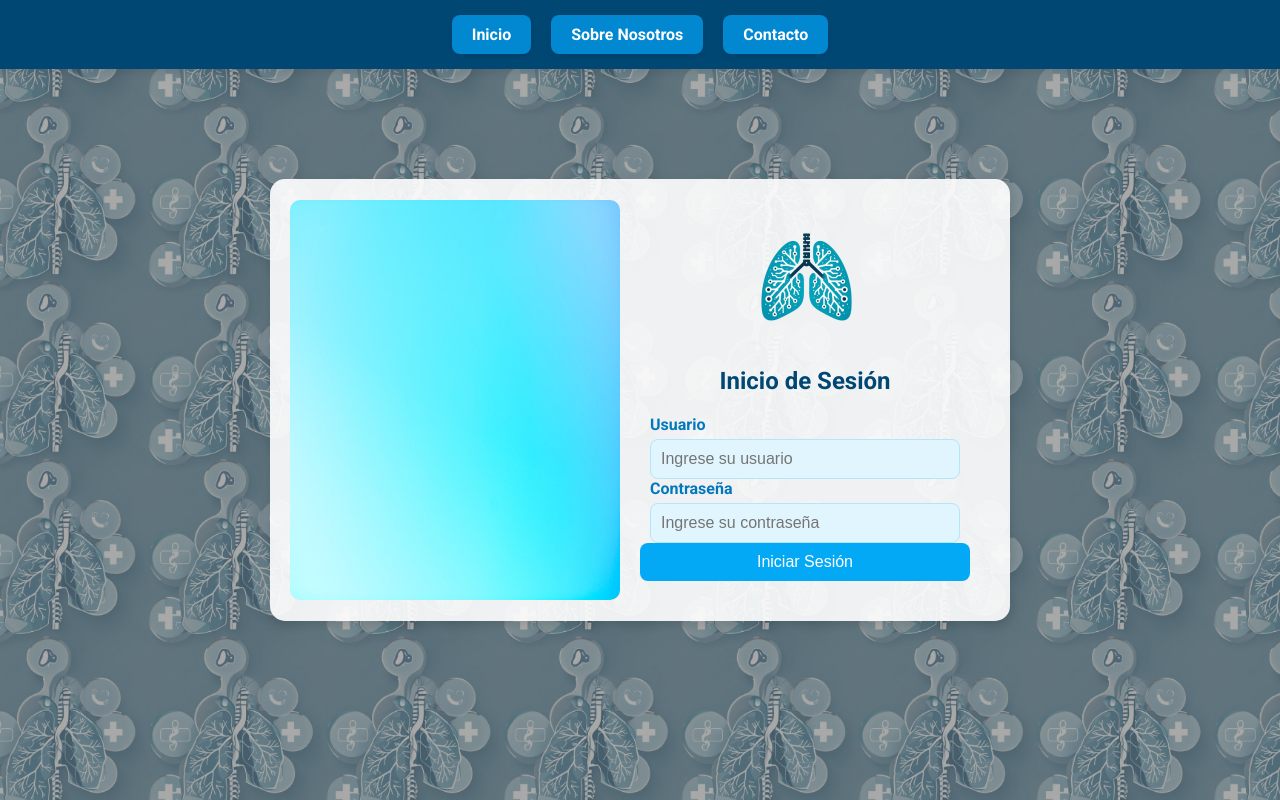
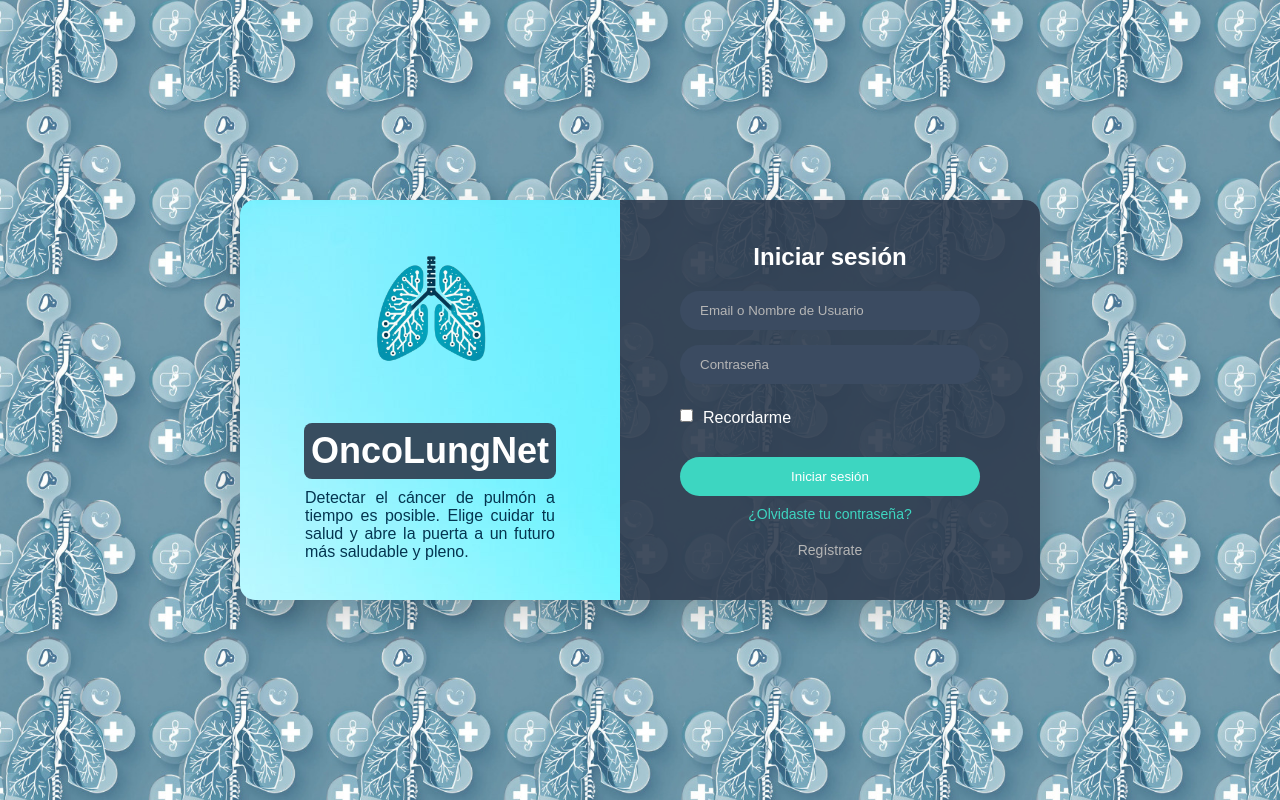
Before and after one commit to EnzoM1/Capstone-DavidMerino-SebastianPalma-EnzoMayo, a Django app: page / in a window 1280 px wide. Run offline with Django 5.2, Linux system fonts and the light colour scheme; parts of the project's set-up code (start-up, migrations or seed data) failed here and were passed over.

Commit message:
indexfinal_ready

```diff
--- a/Aplicacion Web/Onculungnet/Onculungnet/settings.py
+++ b/Aplicacion Web/Onculungnet/Onculungnet/settings.py
@@ -107,7 +107,7 @@ DATABASES = {
         'ENGINE': 'django.db.backends.mysql',
         'NAME': 'Onco',  # Nombre de la base de datos, depende de el que creó la base de datos.
         'USER': 'root',  # O el usuario que hayas creado.
-        'PASSWORD': '1234', # Contraseña que establecí cuando instalas MySQL. tu contraseña deivi "310303"
+        'PASSWORD': 'admin', # Contraseña que establecí cuando instalas MySQL. tu contraseña deivi "310303"
         'HOST': 'localhost', # Host local, se puede cambiar una vez tengamos el servidor.
         'PORT': '3306', # Puerto predeterminado para MySQL.
     }
--- a/Aplicacion Web/Onculungnet/onco/static/css/styles.css
+++ b/Aplicacion Web/Onculungnet/onco/static/css/styles.css
@@ -1,140 +1,134 @@
-/* Importar fuente moderna desde Google Fonts */
-@import url('https://fonts.googleapis.com/css2?family=Roboto:wght@400;700&display=swap');
+* {
+    margin: 0;
+    padding: 0;
+    box-sizing: border-box;
+}
 
-/* Estilos generales para la página */
 body {
-    font-family: 'Roboto', Arial, sans-serif;
-    background-image: url('../img/b3.jpg');
-    background-size: cover;
-    background-position: center;
-    background-repeat: no-repeat;
-    margin: 0;
+    font-family: 'Arial', sans-serif;
+    display: flex;
+    justify-content: center;
+    align-items: center;
     height: 100vh;
-    width: 100vw;
+    background: url( '../img/b3.jpg') no-repeat center center/cover;
+}
+
+.container {
+    display: flex;
+    width: 800px;
+    height: 400px;
+    background-color: rgba(255, 255, 255, 0.1);
+    border-radius: 15px;
+    overflow: hidden;
+    box-shadow: 0 15px 40px rgba(0, 0, 0, 0.2);
+}
+
+.left-section {
+    background: url( '../img/tapiz_index.jpg');
+    flex: 1;
     display: flex;
     flex-direction: column;
+    justify-content: center;
     align-items: center;
-    justify-content: center;
-    position: relative; /* Necesario para el pseudo-elemento */
+    padding: 20px;
 }
 
-body::before {
-    content: '';
-    position: absolute;
-    top: 0;
-    left: 0;
-    right: 0;
-    bottom: 0;
-    background-color: rgba(85, 85, 85, 0.5); /* Ajusta el color y la opacidad aquí */
-    z-index: 0; /* Asegúrate de que esté detrás del contenido */
+.left-section h1 {
+    color: #fff;
+    font-size: 36px;
+    margin-bottom: 10px;
 }
 
-/* Estilo del navbar */
-.navbar {
-    background-color: #004774;
-    width: 100%;
-    padding: 15px 0;
-    position: fixed;
-    top: 0;
-    left: 0;
-    z-index: 1000;
-    box-shadow: 0 2px 10px rgba(0, 0, 0, 0.1);
+.left-section p {
+    color: #fff;
+    font-size: 16px;
+    text-align: center;
+    max-width: 250px;
 }
 
-.navbar ul {
-    list-style: none;
-    margin: 0;
-    padding: 0;
+.left-section .logo {
+    margin-bottom: 30px;
+}
+
+.right-section {
+    flex: 1;
+    background-color: rgba(46, 59, 78, 0.9);
     display: flex;
     justify-content: center;
-    gap: 20px;
+    align-items: center;
+    padding: 40px;
 }
 
-.navbar ul li {
-    margin: 0;
+.login-box {
+    width: 100%;
+    max-width: 300px;
 }
 
-.navbar ul li a {
-    display: inline-block;
-    padding: 10px 20px;
-    background-color: #0288d1; /* Color del botón */
-    color: white;
-    font-weight: bold;
-    font-size: 16px;
-    text-decoration: none;
-    border-radius: 8px; /* Bordes redondeados */
-    transition: background-color 0.3s ease;
-    box-shadow: 0 2px 5px rgba(0, 0, 0, 0.1);
+.login-box h2 {
+    color: #fff;
+    font-size: 24px;
+    margin-bottom: 20px;
+    text-align: center;
 }
 
-.navbar ul li a:hover {
-    background-color: #03a9f4; /* Color del botón al pasar el ratón */
+.login-box form {
+    display: flex;
+    flex-direction: column;
 }
 
-/* Estilos del contenedor del login */
-.login-container {
-    background-color: rgba(255, 255, 255, 0.9); /* Fondo blanco con un poco de transparencia */
-    padding: 20px;
-    border-radius: 15px;
-    box-shadow: 0 4px 8px rgba(0, 0, 0, 0.1);
-    width: 300px;
-    text-align: center;
-    z-index: 1; /* Asegúrate de que esté delante del pseudo-elemento */
+.login-box input {
+    padding: 12px 20px;
+    margin-bottom: 15px;
+    border-radius: 25px;
+    border: none;
+    outline: none;
+    background-color: #3b4b61;
+    color: #fff;
 }
 
-/* Alinear inputs en el contenedor de login */
-.input-group {
-    display: flex; /* Usa flexbox para alinear etiqueta y campo */
-    flex-direction: column; /* Coloca etiqueta sobre el input */
-    align-items: flex-start; /* Alinear a la izquierda */
-    width: 100%; /* Para ocupar todo el ancho del contenedor */
-    margin-bottom: 15px; /* Espaciado entre los grupos */
+.login-box input::placeholder {
+    color: #b5b5b5;
 }
 
-input[type="text"], input[type="password"] {
-    width: calc(100% - 20px); /* Restar el padding */
-    padding: 10px;
-    border: 1px solid #b3e5fc;
-    border-radius: 8px;
-    font-size: 16px;
-    background-color: #e1f5fe;
-    box-sizing: border-box; /* Incluye padding y border en el width */
+.remember-me {
+    display: flex;
+    align-items: center;
+    margin-bottom: 20px;
+    color: #fff;
 }
 
-/* Estilos de las etiquetas y campos de entrada */
-label {
-    display: block;
-    text-align: left; /* Alinear el texto a la izquierda */
-    color: #0277bd;
-    margin-bottom: 5px;
-    font-weight: 700;
-    font-size: 1rem;
+.remember-me input {
+    margin-right: 10px;
 }
 
-/* Estilos del ícono en la parte superior */
-.icon {
-    margin-bottom: 15px;
-}
-
-/* Estilo del título "Inicio de Sesión" */
-h2 {
-    color: #004774;
-    margin-bottom: 20px;
-    font-weight: 700;
-}
-
-/* Estilos del botón de login */
 button {
-    background-color: #03a9f4;
-    color: white;
+    padding: 12px 20px;
     border: none;
-    padding: 10px 15px;
-    border-radius: 8px;
+    border-radius: 25px;
+    background-color: #3dd6c1;
+    color: #fff;
     cursor: pointer;
-    font-size: 16px;
-    width: 100%;
+    transition: background-color 0.3s;
 }
 
 button:hover {
-    background-color: #0288d1;
+    background-color: #34c5ad;
 }
+
+.forgot-password {
+    color: #3dd6c1;
+    text-align: center;
+    display: block;
+    margin-top: 10px;
+    text-decoration: none;
+    font-size: 14px;
+}
+
+.sign-up {
+    color: #b5b5b5;
+    text-align: center;
+    display: block;
+    margin-top: 20px;
+    text-decoration: none;
+    font-size: 14px;
+}
--- a/Aplicacion Web/Onculungnet/onco/templates/form.html
+++ b/Aplicacion Web/Onculungnet/onco/templates/form.html
@@ -1,8 +1,12 @@
+{% load static %}
+
 <!DOCTYPE html>
 <html lang="en">
 <head>
     <meta charset="UTF-8">
     <meta name="viewport" content="width=device-width, initial-scale=1.0">
+    <link rel="stylesheet" href="{% static 'css/styles.css' %}">
+
     <title>Formulario sintomas</title>
 </head>
 <body>
--- a/Aplicacion Web/Onculungnet/onco/templates/index.html
+++ b/Aplicacion Web/Onculungnet/onco/templates/index.html
@@ -1,44 +1,38 @@
 {% load static %}
-
 <!DOCTYPE html>
 <html lang="es">
 <head>
     <meta charset="UTF-8">
     <meta name="viewport" content="width=device-width, initial-scale=1.0">
-    <title>Inicio de Sesión</title>
+    <title>Inicio de sesión</title>
     <link rel="stylesheet" href="{% static 'css/styles.css' %}">
 </head>
 <body>
-    <nav class="navbar">
-        <ul>
-            <li><a href="#">Inicio</a></li>
-            <li><a href="#">Sobre Nosotros</a></li>
-            <li><a href="#">Contacto</a></li>
-        </ul>
-    </nav>
-
-    <div class="login-container" style="display: flex; width: 700px;">
-        <!-- Columna Izquierda -->
-        <div class="left-column" style="flex: 1; display: flex; justify-content: center; align-items: center;">
-            <img src="{% static 'img/tapiz_index.jpg' %}" alt="tapiz_index" style="width: 100%; height: 105%; max-width: 400px; max-height: 400px; border-radius: 10px;">
-
+    <div class="container">
+        <div class="left-section">
+            <div class="logo">
+                <img src="{% static 'img/pulmon_icon2.png' %}" alt="Logo" style="height: 150px; width: auto;">
+            </div>
+            <h1 style="background-color:  rgba(46, 59, 78, 0.9); border-radius: 8px; padding: 7px; "> OncoLungNet</h1>
+            <p style="text-align: justify; color: #043550;">Detectar el cáncer de pulmón a tiempo es posible. Elige cuidar tu salud y abre la puerta a un futuro más saludable y pleno.</p>
         </div>
-
-        <!-- Columna Derecha -->
-        <div class="right-column" style="flex: 1; padding: 20px;">
-            <img src="{% static 'img/pulmon_icon2.png' %}" alt="Icono de pulmón" style="width: 125px; height: auto">
-            <h2>Inicio de Sesión</h2>
-            <form action="#" method="POST">
-                <label for="username" style="margin-left: 10px;">Usuario</label>
-                <input type="text" id="username" name="username" placeholder="Ingrese su usuario" required>
-
-                <label for="password" style="margin-left: 10px;">Contraseña</label>
-                <input type="password" id="password" name="password" placeholder="Ingrese su contraseña" required>
-
-                <button type="submit">Iniciar Sesión</button>
-            </form>
+        <div class="right-section">
+            <div class="login-box">
+                <h2>Iniciar sesión</h2>
+                <form action="" method="POST">
+                    {% csrf_token %}
+                    <input type="text" placeholder="Email o Nombre de Usuario" name="username" required>
+                    <input type="password" placeholder="Contraseña" name="password" required>
+                    <div class="remember-me">
+                        <input style="margin-top: 10px;"  type="checkbox" id="remember" name="remember">
+                        <label for="remember">Recordarme</label>
+                    </div>
+                    <button type="submit">Iniciar sesión</button>
+                    <a href="" class="forgot-password">¿Olvidaste tu contraseña?</a>
+                </form>
+                <a href="" class="sign-up">Regístrate</a>
+            </div>
         </div>
-    </div>
     </div>
 </body>
 </html>
```
